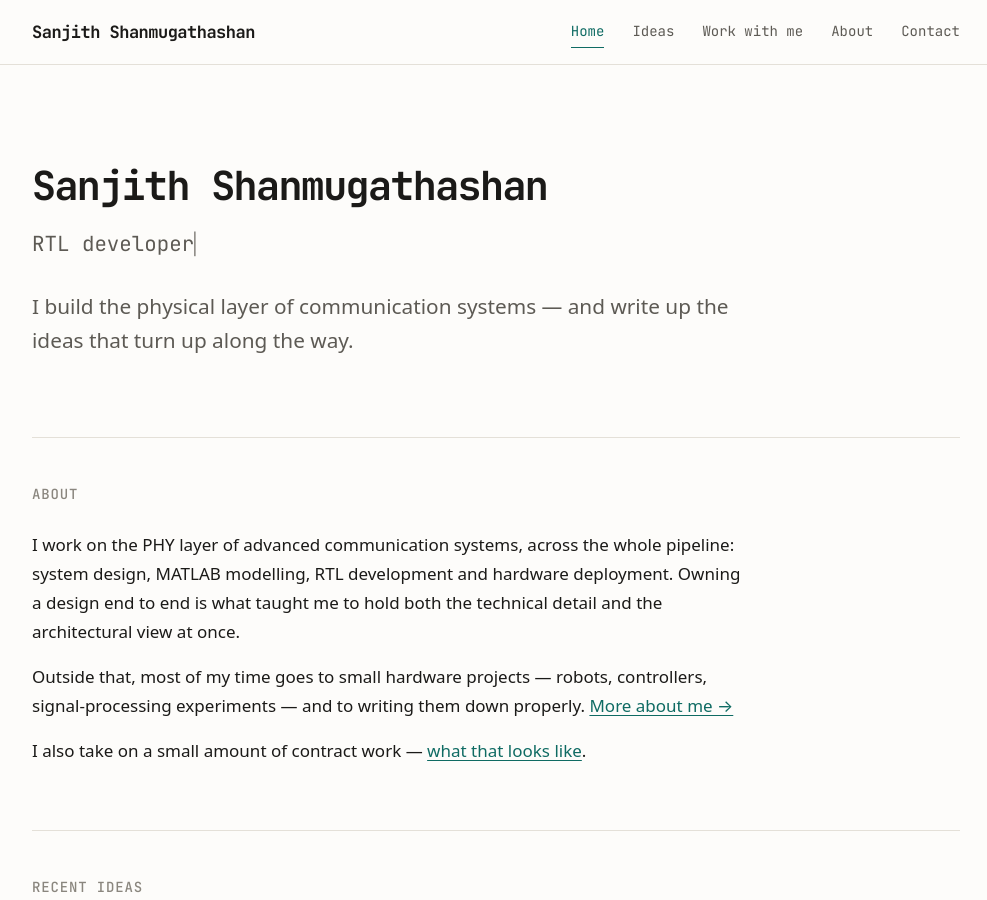
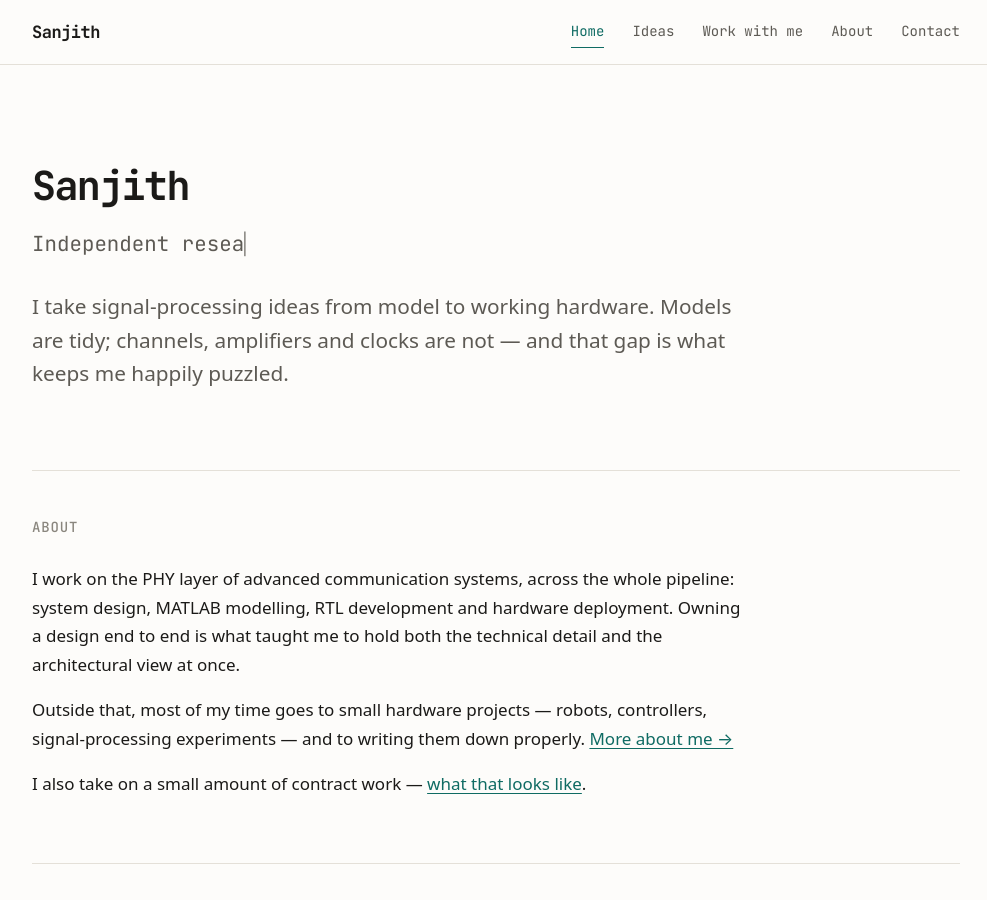
Before and after one commit to sanjith1999/sanjith1999.github.io, a Jekyll site: the page built from index.html, in a window 1280 px wide and 900 px high. Shown: the whole window, without its empty margins (144-1131 px from the left). Built offline with Jekyll 4.4.1, drawn with Linux system fonts in a browser that asks for light colours; some web fonts are replaced.

Commit message:
WIP001: Shorten the name and sharpen the landing page
The site heading and the hero now read "Sanjith". The full name stays as
the author, for the footer copyright and the feed.

Two roles under the name instead of three: DSP/FPGA engineer, and
independent researcher.

The opening line is rebuilt from the industry CV summary - ideas taken
from model to working hardware, and the gap between tidy models and real
channels, amplifiers and clocks - which says more about how he thinks
than the old line about writing things up did.

Includes Sanjith's own edits to /work/.

Co-Authored-By: Claude Opus 5 <noreply@anthropic.com>

```diff
--- a/_config.yml
+++ b/_config.yml
@@ -1,5 +1,5 @@
 # Site metadata -------------------------------------------------------------
-title: Sanjith Shanmugathashan
+title: Sanjith
 tagline: DSP / FPGA Engineer
 description: >-
   Physical-layer engineering for advanced communication systems — system design,
--- a/index.html
+++ b/index.html
@@ -5,11 +5,12 @@ title: Home
 <div class="wrap">
 
   <section class="hero">
-    <h1>Sanjith Shanmugathashan</h1>
-    <p class="hero-role" data-roles="DSP / FPGA Engineer|RTL developer|Satellite &amp; HF modems">DSP / FPGA Engineer</p>
+    <h1>Sanjith</h1>
+    <p class="hero-role" data-roles="DSP / FPGA Engineer|Independent researcher">DSP / FPGA Engineer</p>
     <p>
-      I build the physical layer of communication systems — and write up the ideas
-      that turn up along the way.
+      I take signal-processing ideas from model to working hardware. Models are tidy;
+      channels, amplifiers and clocks are not — and that gap is what keeps me happily
+      puzzled.
     </p>
   </section>
 
```
Also changed, not shown: work.md (+4 -5 lines).
